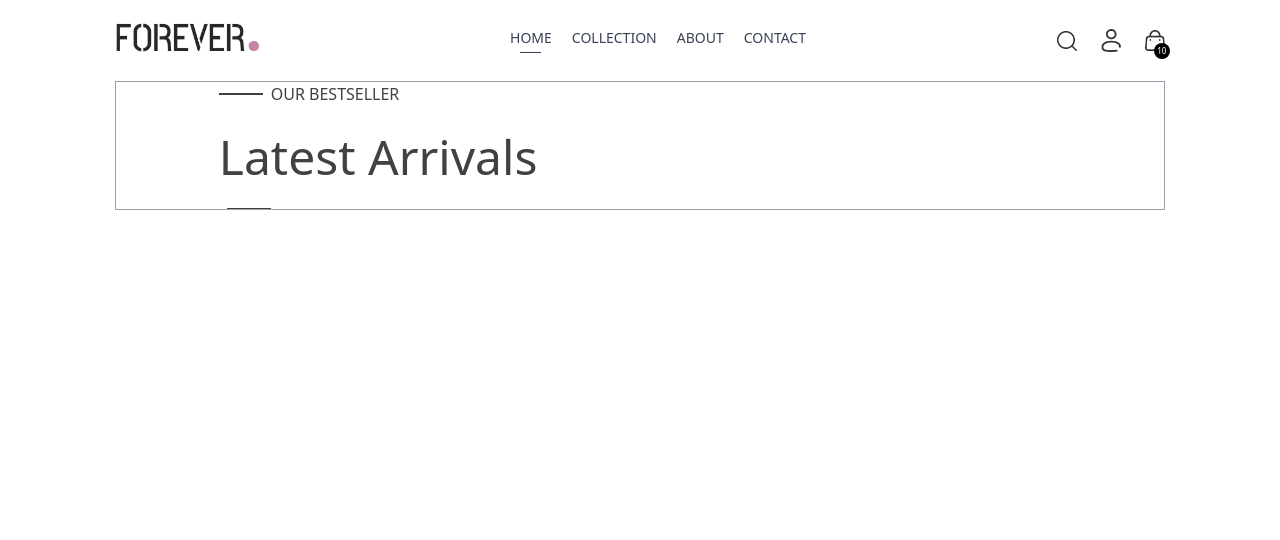
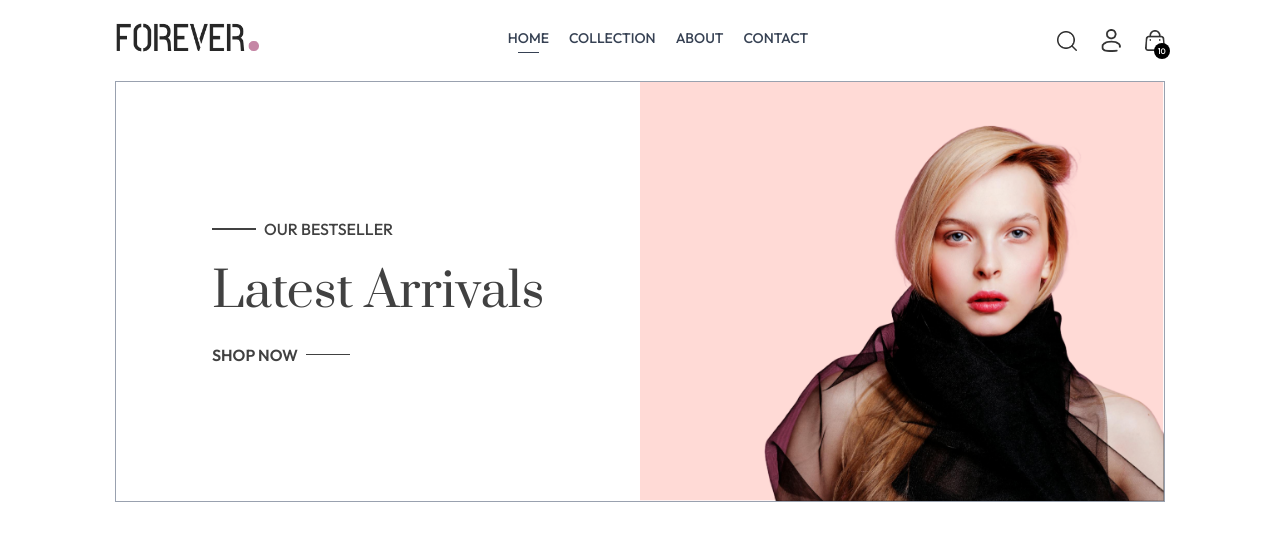
Before and after one commit to Abhinav-2022/ecommerce-app, a React (Vite) app in the folder frontend/: page / in a window 1280 px wide. Shown: the top 540 px of the page. Built offline with nearby package versions, Linux system fonts and the light colour scheme.

Commit message:
20-08-2020

```diff
--- a/frontend/src/assets/assets/admin_assets/assets.js
+++ b/frontend/src/assets/assets/admin_assets/assets.js
@@ -16,5 +16,6 @@ export const assets = {
     parcel_icon,
     search_icon,
     profile_icon,
-    menu_icon
+    menu_icon,
+    hero_img
 }
--- a/frontend/src/components/Hero.jsx
+++ b/frontend/src/components/Hero.jsx
@@ -1,4 +1,5 @@
 import React from 'react'
+import { assets } from '../assets/assets/frontend_assets/assets'
 
 const Hero = () => {
   return (
@@ -11,9 +12,9 @@ const Hero = () => {
             <p className='font-medium text-sm md:text-base'>OUR BESTSELLER</p>
 
           </div>
-             <h1 className='text-3xl sm:py-3 lg:text-5xl leading-relaxed'>Latest Arrivals</h1>
+             <h1 className='prata-regular text-3xl sm:py-3 lg:text-5xl leading-relaxed'>Latest Arrivals</h1>
             <div className='flex items-center gap-2'>
-             <p className='font-semibold text-sm md:text-base'></p>
+             <p className='font-semibold text-sm md:text-base'>SHOP NOW</p>
             <p className='w-8 md:w-11 h-[1px] bg-[#414141]'></p>
 
           </div>
@@ -21,6 +22,8 @@ const Hero = () => {
         </div>
 
       </div>
+      {/*Hero right side  */}
+      <img className='w-full sm:w-1/2 ' src={assets.hero_img} alt="" />
 
     </div>
   )
--- a/frontend/src/components/Navbar.jsx
+++ b/frontend/src/components/Navbar.jsx
@@ -16,7 +16,7 @@ function Navbar() {
           </NavLink>
         </li>
         <li>
-          <NavLink to='/collection' className='flex flex-col items-center gap-1'>
+          <NavLink to='/collection'className='flex flex-col items-center gap-1'>
             <p>COLLECTION</p>
             <hr className='w-2/4 border-none h-[1.5px] bg-gray-700 hidden' />
           </NavLink>
--- /dev/null
+++ b/frontend/src/context/Shopcontext.jsx
@@ -0,0 +1,20 @@
+import { createContext } from "react";
+import { products } from "../assets/assets/frontend_assets/assets";
+
+
+
+export const Shopcontext = createContext();
+const ShopcontextProvider = (props) =>{
+
+ const value = {
+
+ }
+ return(
+    <Shopcontext.Provider value={value}>
+        {props.childern}
+
+
+    </Shopcontext.Provider>
+ )
+
+}
--- a/frontend/src/index.css
+++ b/frontend/src/index.css
@@ -1,6 +1,17 @@
+@import url('https://fonts.googleapis.com/css2?family=Outfit:wght@100..900&family=Prata&display=swap');
+
 @import "tailwindcss";
 
 a.active hr{
     display: block;
 
 }
+
+*{
+    font-family:outfit;
+}
+.prata-regular {
+  font-family: "Prata", serif;
+  font-weight: 400;
+  font-style: normal;
+}
```
